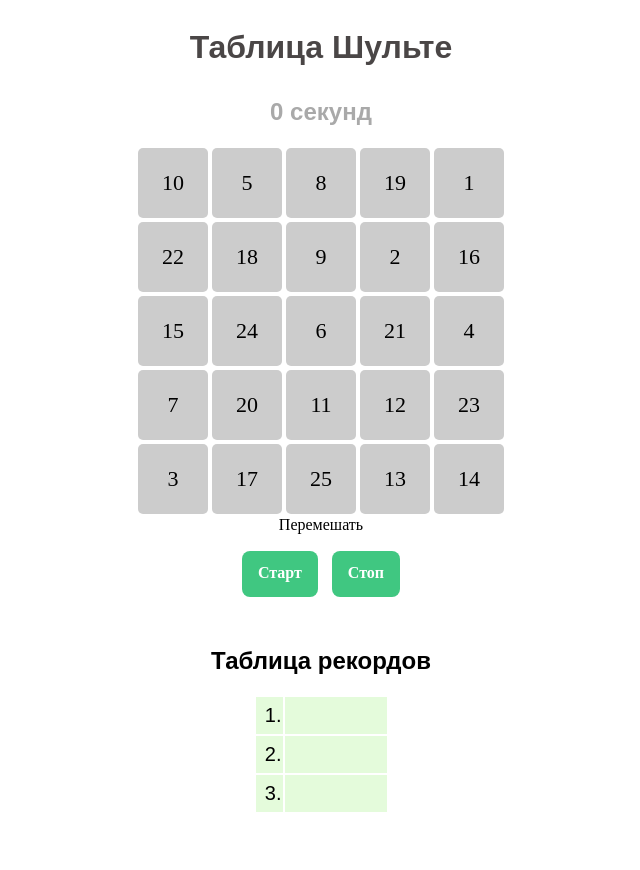
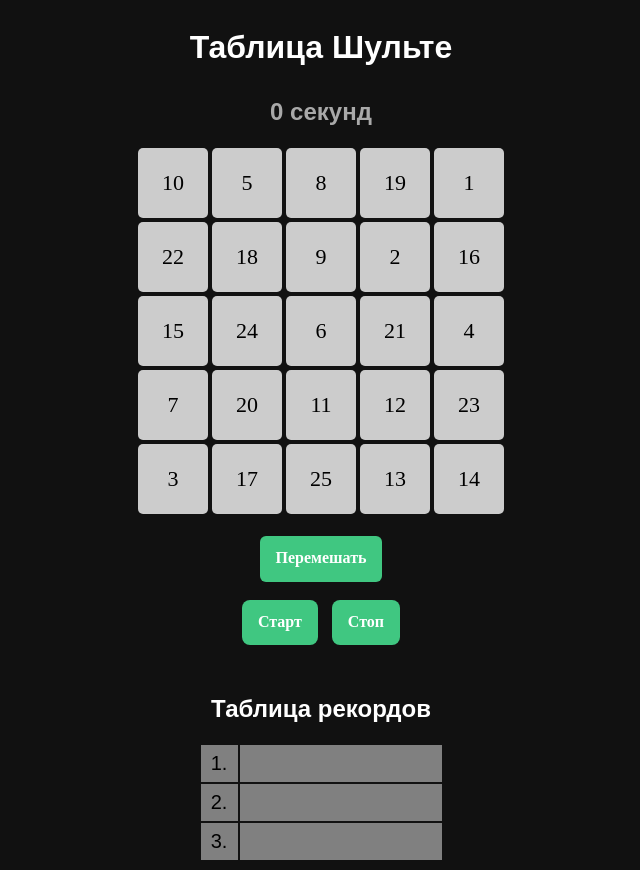
Before and after one commit to YNDmitry/SchulteTable, a plain HTML site: page index.html in a window 1280 px wide. Shown: the whole page, without its empty margins (319-959 px from the left). Before the commit the page ends 822 px from the top, so only its background shows below. Drawn offline with nearby package versions, Linux system fonts and the light colour scheme.

Commit message:
new style

```diff
--- a/css/master.css
+++ b/css/master.css
@@ -1,3 +1,8 @@
+body {
+  background: #111111;
+}
+
+
 .container {
   display: flex;
   align-items: center;
@@ -7,7 +12,7 @@
 
 .title {
 font-family: sans-serif;
-color: #4a4646;
+color: #fff;
 }
 
 .description {
@@ -78,6 +83,7 @@ color: #4a4646;
 .recordtable_title {
     font-family: sans-serif;
     margin-top: 35px;
+    color: #fff;
 }
 
 table .recordTable {
@@ -88,16 +94,17 @@ td {
   height: 35px;
   font-family: sans-serif;
   font-size: 20px;
-  background-color: #e4fbdb;
+  text-align: center;
+  background-color: gray;
 }
 
 .recordTable tr td:first-child {
-  width: 25px;
-  text-align: right;
+  width: 35px;
+  text-align: center;
 }
 
 .recordTable tr td:nth-child(2) {
-  width: 100px;
+  width: 200px;
 }
 
 .line {
@@ -126,7 +133,7 @@ td {
   margin-top: 10px;
   cursor: pointer;
   font-weight: 700;
-  color: white;
+  color: fff;
   text-decoration: none;
   padding: .8em 1em calc(.8em + 3px);
   border-radius: 3px;
--- a/index.html
+++ b/index.html
@@ -66,7 +66,7 @@
 
 </div>
 
-<a class="mix">Перемешать</a>
+<a class="mix" style="color: white; font-weight: 700; padding: .8em 1em calc(.8em + 3px); background: rgb(64,199,129); border-radius: 6px; margin-top: 20px;">Перемешать</a>
 <div class="btn-wrapper">
   <a class="start">Старт</a>
   <a class="stop">Стоп</a>
```
